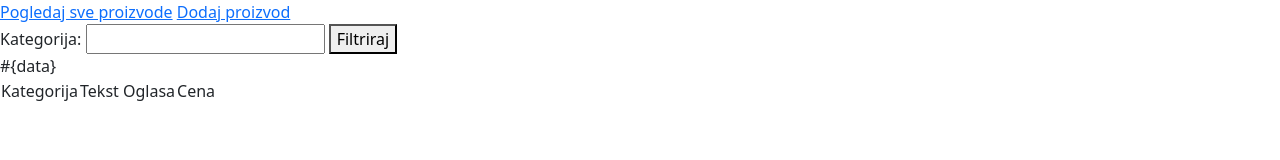
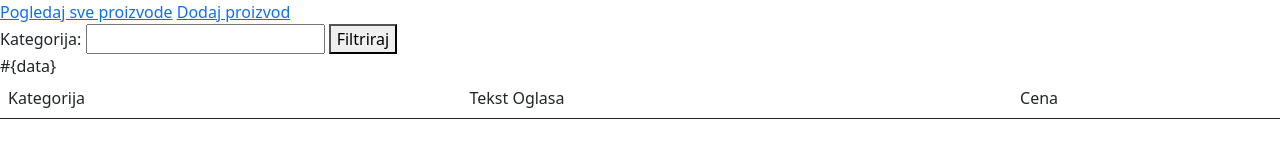
Before and after one commit to LukaGaric/ist2021, a website: page Zadatak6-Klijent/view/sviProizvodi.html in a window 1280 px wide. Drawn offline with nearby package versions, Linux system fonts and the light colour scheme.

Commit message:
Dodato malo stila :D

```diff
--- a/Zadatak5_Servis/app.js
+++ b/Zadatak5_Servis/app.js
@@ -29,6 +29,7 @@ app.post('/filtriraj', (req, res) => {
     res.send(proizvodiServis.filtriraj(req.body.kategorija));
 })
 
+
 app.listen(3000, () => {
     console.log('Server radi na portu 3000');
 })
--- a/Zadatak6-Klijent/app.js
+++ b/Zadatak6-Klijent/app.js
@@ -109,6 +109,8 @@ app.post('/izmeni/:id', (req, res) => {
 })
 
 app.post('/filtriraj', (req, res) => {
+
+    let kategorije = '';
     axios.post('http://localhost:3000/filtriraj', { kategorija: req.body.kategorija })
         .then(response => {
             let prikaz = "";
@@ -121,6 +123,7 @@ app.post('/filtriraj', (req, res) => {
                                 <td><a href="/obrisi/${element.id}">Obrisi</a></td>
                             </tr>`;
             });
+
             res.send(procitajPogledZaNaziv("sviProizvodi").replace("#{data}", prikaz));
         })
         .catch(error => {
--- a/Zadatak6-Klijent/view/sviProizvodi.html
+++ b/Zadatak6-Klijent/view/sviProizvodi.html
@@ -24,12 +24,12 @@
         <input type="text" name="kategorija">
         <button type="submit">Filtriraj</button>
     </form>
-    <table>
-        <thead>
+    <table class="table">
+        <thead class="thead-dark">
             <tr>
-                <td>Kategorija</td>
-                <td>Tekst Oglasa</td>
-                <td>Cena</td>
+                <td scope="col">Kategorija</td>
+                <td scope="col">Tekst Oglasa</td>
+                <td scope="col">Cena</td>
             </tr>
         </thead>
         <tbody>
@@ -37,7 +37,9 @@
         </tbody>
     </table>
     <!-- Optional JavaScript; choose one of the two! -->
+    <script>
 
+    </script>
     <!-- Option 1: Bootstrap Bundle with Popper -->
     <script src="https://cdn.jsdelivr.net/npm/bootstrap@5.0.0-beta3/dist/js/bootstrap.bundle.min.js"
         integrity="sha384-JEW9xMcG8R+pH31jmWH6WWP0WintQrMb4s7ZOdauHnUtxwoG2vI5DkLtS3qm9Ekf"
```
Also changed, not shown: Proizvodi-Modul/rad-sa-proizvodima.js (line endings or trailing spaces).
